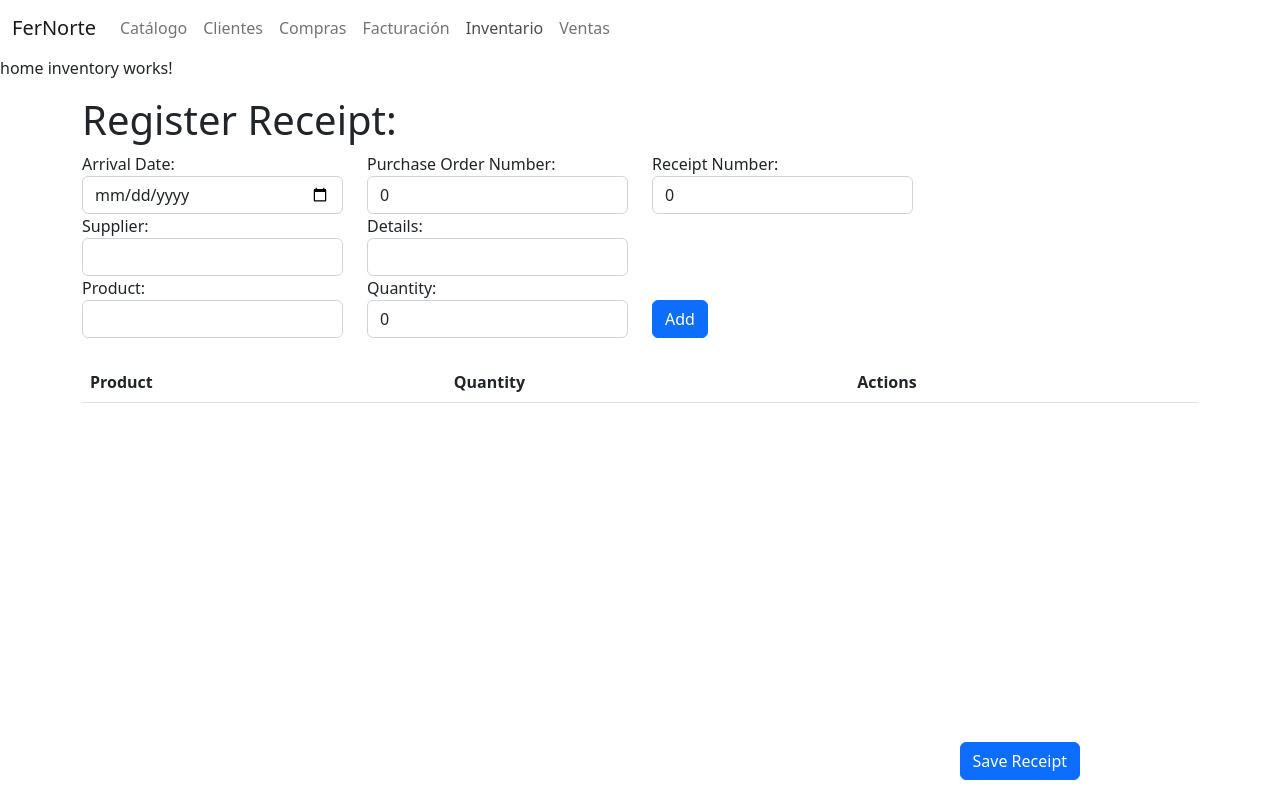
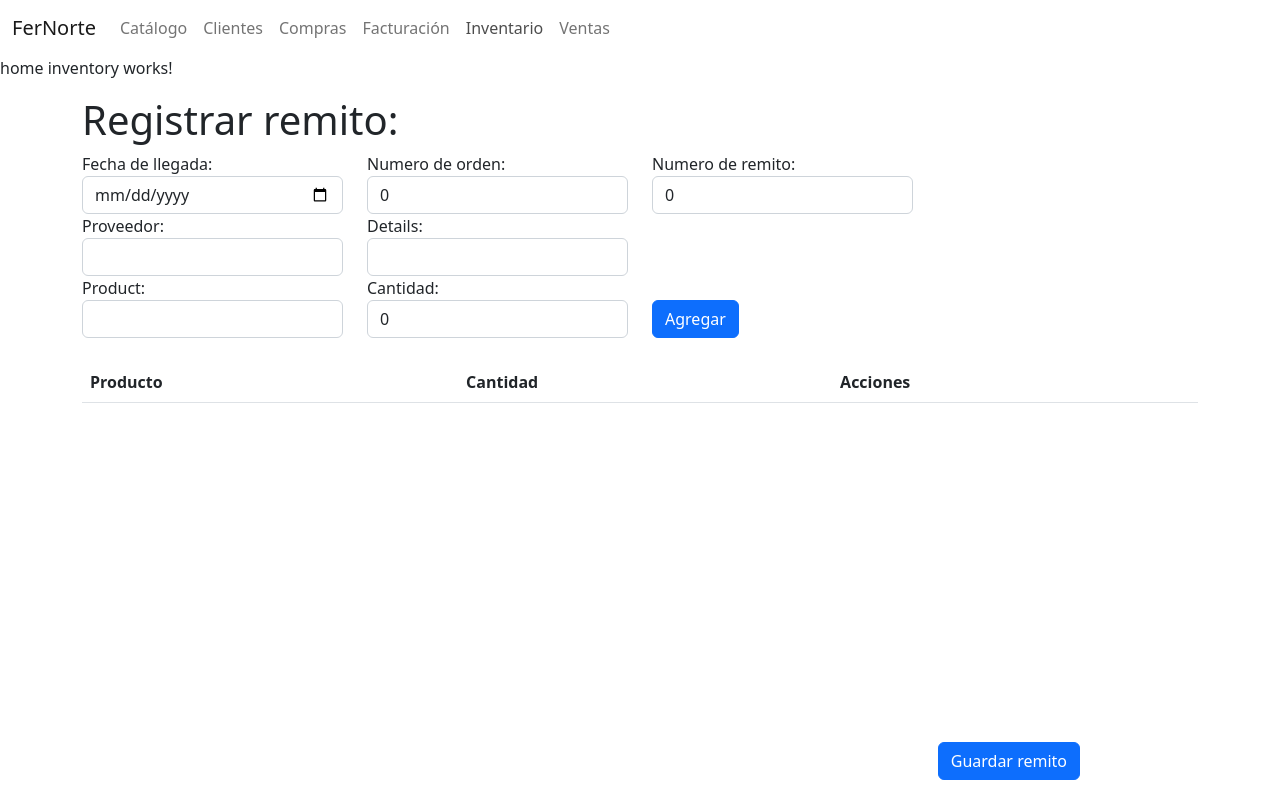
Before and after one commit to fpiemontesi/fernorte-app-2w1, an Angular app: page / in a window 1280 px wide. Both pictures are taken after a click on the link "Inventario". Built offline with nearby package versions, Linux system fonts and the light colour scheme.

Commit message:
Toasts added and language changes

```diff
--- a/src/app/modules/inventory/components/remito/registrar-remito/registrar-remito.component.html
+++ b/src/app/modules/inventory/components/remito/registrar-remito/registrar-remito.component.html
@@ -1,55 +1,52 @@
 <div class="container main-content">
-  <h1>Register Receipt:</h1>
+  <h1>Registrar remito:</h1>
   <form #form="ngForm" (ngSubmit)="addReceipt(form)">
       <div class="row">
           <div class="col-md-3 form-group">
-              <label for="arrivalDate">Arrival Date:</label>
+              <label for="arrivalDate">Fecha de llegada:</label>
               <input type="date" class="form-control" id="arrivalDate" name="arrivalDate" #arrivalDateElement="ngModel" [(ngModel)]="receipt.arrivalDate" required>
               <div *ngIf="(arrivalDateElement.dirty || arrivalDateElement.touched) && arrivalDateElement.hasError('required')" class="text-danger">
-                  Arrival date is required
+                Fecha de llegada es requerida
               </div>
           </div>
           <div class="col-md-3 form-group">
-              <label for="purchaseOrderNumber">Purchase Order Number:</label>
+              <label for="purchaseOrderNumber">Numero de orden:</label>
               <input type="number" class="form-control" id="purchaseOrderNumber" name="purchaseOrderNumber" #purchaseOrderNumberElement="ngModel" [(ngModel)]="receipt.purchaseOrderNumber" min="1">
               <div *ngIf="(purchaseOrderNumberElement.dirty || purchaseOrderNumberElement.touched) && purchaseOrderNumberElement.hasError('min')" class="text-danger">
-                  Purchase order number cannot be less than 1
+                 Numero de orden no puede ser menor a 1
               </div>
           </div>
           <div class="col-md-3 form-group">
-              <label for="receiptNumber">Receipt Number:</label>
+              <label for="receiptNumber">Numero de remito:</label>
               <input type="number" class="form-control" id="receiptNumber" name="receiptNumber" #receiptNumberElement="ngModel" [(ngModel)]="receipt.receiptNumber" min="1">
               <div *ngIf="(receiptNumberElement.dirty || receiptNumberElement.touched) && receiptNumberElement.hasError('min')" class="text-danger">
-                  Receipt number cannot be less than 1
+                  Numero de remito no puede ser menor a 1
               </div>
           </div>
       </div>
       <div class="row">
         <div class="col-md-3 form-group">
-            <label for="supplierName">Supplier:</label>
+            <label for="supplierName">Proveedor:</label>
             <input type="text" class="form-control" id="supplierName" name="supplierName" #supplierNameElement="ngModel" [(ngModel)]="receipt.supplierName" required maxlength="50" minlength="3">
             <div *ngIf="(supplierNameElement.dirty || supplierNameElement.touched) && supplierNameElement.hasError('required')" class="text-danger">
-                Supplier is required
+                Nombre de proveedor es requerido
             </div>
             <div *ngIf="(supplierNameElement.dirty || supplierNameElement.touched) && supplierNameElement.hasError('maxlength')" class="text-danger">
-                Name is too long
+                Nombre muy largo
             </div>
             <div *ngIf="(supplierNameElement.dirty || supplierNameElement.touched) && supplierNameElement.hasError('minlength')" class="text-danger">
-                Name is too short
+                Nombre muy corto
             </div>
         </div>
         <div class="col-md-3 form-group">
             <label for="detail">Details:</label>
             <input type="text" class="form-control" id="detail" name="detail" #detailElement="ngModel"
-                   [(ngModel)]="detail.detail" required minlength="1" maxlength="50">
-            <div *ngIf="detailElement.dirty && detailElement.hasError('required')" class="text-danger">
-                Detail is required
-            </div>
+                   [(ngModel)]="detail.detail" minlength="1" maxlength="50">
             <div *ngIf="detailElement.dirty && detailElement.hasError('minlength')" class="text-danger">
-                Detail is too short
+                Detalle es muy corto
             </div>
             <div *ngIf="detailElement.dirty && detailElement.hasError('maxlength')" class="text-danger">
-                Detail is too long
+                Detalle es muy largo
             </div>
         </div>
       </div>
@@ -57,33 +54,27 @@
           <div class="col-md-3 form-group">
               <label for="productName">Product:</label>
               <input type="text" class="form-control" id="productName" name="productName" #productNameElement="ngModel" [(ngModel)]="detail.productName" minlength="1">
-              <div *ngIf="productNameElement.dirty && productNameElement.hasError('required')" class="text-danger">
-                  Product is required
+              <div *ngIf="productNameElement.dirty && productNameElement.hasError('minlength')" class="text-danger">
+                  Nombre del producto muy corto
               </div>
           </div>
           <div class="col-md-3 form-group">
-              <label for="quantity">Quantity:</label>
-              <input type="number" class="form-control" id="quantity" name="quantity" #quantityElement="ngModel" [(ngModel)]="detail.quantity" min="1">
-              <div *ngIf="quantityElement.dirty && quantityElement.hasError('required')" class="text-danger">
-                  Quantity is required
-              </div>
-              <div *ngIf="quantityElement.dirty && quantityElement.hasError('min')" class="text-danger">
-                  Quantity must be greater than 0
-              </div>
+              <label for="quantity">Cantidad:</label>
+              <input type="number" class="form-control" id="quantity" name="quantity" #quantityElement="ngModel" [(ngModel)]="detail.quantity">
           </div>
           <div class="col-md-3 form-group align-self-end">
-              <button type="button" (click)="addReceiptDetail(form)" class="btn btn-primary">Add</button>
+              <button type="button" (click)="addReceiptDetail(form)" class="btn btn-primary">Agregar</button>
           </div>
       </div>
-      <button type="submit" class="btn btn-primary button-to-bottom">Save Receipt</button>
+      <button type="submit" class="btn btn-primary button-to-bottom">Guardar remito</button>
   </form>
   <div class="table-container">
       <table class="table mt-4">
           <thead>
               <tr>
-                  <th>Product</th>
-                  <th>Quantity</th>
-                  <th>Actions</th>
+                  <th>Producto</th>
+                  <th>Cantidad</th>
+                  <th>Acciones</th>
               </tr>
           </thead>
           <tbody>
@@ -98,3 +89,5 @@
       </table>
   </div>
 </div>
+
+<fn-toasts aria-live="polite" aria-atomic="true"></fn-toasts>
--- /dev/null
+++ b/src/app/modules/inventory/components/toasts/toasts.component.html
@@ -0,0 +1,5 @@
+<ngb-toast
+  *ngFor="let toast of toastService.toasts"
+  [header]="toast.header" [autohide]="true" [delay]="toast.delay || 5000"
+  (hiddden)="toastService.remove(toast)"
+>{{toast.body}}</ngb-toast>
--- a/src/app/modules/inventory/db.json
+++ b/src/app/modules/inventory/db.json
@@ -50,7 +50,7 @@
       "supplierName": "Jordan",
       "details": [
         {
-          "id": 0,
+          "id": 5,
           "quantity": 60,
           "productName": "Standard Tape",
           "detail": "Details"
@@ -65,12 +65,27 @@
       "supplierName": "Ethan",
       "details": [
         {
-          "id": 0,
+          "id": 6,
           "quantity": 120,
           "productName": "Hammer",
           "detail": "Hammer time"
         }
       ]
+    },
+    {
+      "id": 5,
+      "arrivalDate": "2023-11-17",
+      "purchaseOrderNumber": 30,
+      "receiptNumber": 1001,
+      "supplierName": "Nathan",
+      "details": [
+        {
+          "id": 7,
+          "quantity": 2,
+          "productName": "Saw",
+          "detail": "Details details details..."
+        }
+      ]
     }
   ]
 }
--- a/src/app/modules/inventory/inventory.module.ts
+++ b/src/app/modules/inventory/inventory.module.ts
@@ -3,11 +3,13 @@ import { CommonModule } from '@angular/common';
 import { HomeComponent } from './components/home/home.component';
 import { RegistrarRemitoComponent } from './components/remito/registrar-remito/registrar-remito.component';
 import { FormsModule } from '@angular/forms';
+import { ToastsComponent } from './components/toasts/toasts.component';
+import { NgbToast } from '@ng-bootstrap/ng-bootstrap';
 
 @NgModule({
-  declarations: [HomeComponent, RegistrarRemitoComponent],
+  declarations: [HomeComponent, RegistrarRemitoComponent, ToastsComponent],
   providers: [],
-  imports: [CommonModule, FormsModule],
+  imports: [CommonModule, FormsModule, NgbToast],
   exports: [HomeComponent],
 })
 export class InventaryModule {}
--- a/src/app/modules/inventory/models/Remito.ts
+++ b/src/app/modules/inventory/models/receipt.ts
@@ -1,4 +1,4 @@
-import { ReceiptDetail } from "./detalle-remito";
+import { ReceiptDetail } from "./receipt-detail";
 
 export class Receipt {
     id: number = 0;
--- /dev/null
+++ b/src/app/modules/inventory/services/app-toast.service.ts
@@ -0,0 +1,23 @@
+import { Injectable } from '@angular/core';
+
+@Injectable({
+  providedIn: 'root'
+})
+export class AppToastService {
+
+  toasts: ToastInfo[] = [];
+
+  show(header: string, body: string) {
+    this.toasts.push({ header, body });
+  }
+
+  remove(toast: ToastInfo) {
+    this.toasts = this.toasts.filter(t => t != toast);
+  }
+}
+
+export interface ToastInfo {
+  header: string;
+  body: string;
+  delay?: number;
+}
--- a/src/app/modules/inventory/services/remito.service.ts
+++ b/src/app/modules/inventory/services/remito.service.ts
@@ -1,6 +1,6 @@
 import { HttpClient } from '@angular/common/http';
 import { Injectable } from '@angular/core';
-import { Receipt } from '../models/remito';
+import { Receipt } from '../models/receipt';
 import { Observable } from 'rxjs';
 
 @Injectable({
```
Also changed, not shown: src/app/modules/inventory/components/remito/registrar-remito/registrar-remito.component.ts (+9 -13 lines), src/app/modules/inventory/components/toasts/toasts.component.ts (added, +11 -0 lines), src/app/modules/inventory/components/toasts/toasts.component.css (added), src/app/modules/inventory/models/receipt-detail.ts (renamed from src/app/modules/inventory/models/detalle-remito.ts), 2 other files (tests, documents, lock files or other folders).
